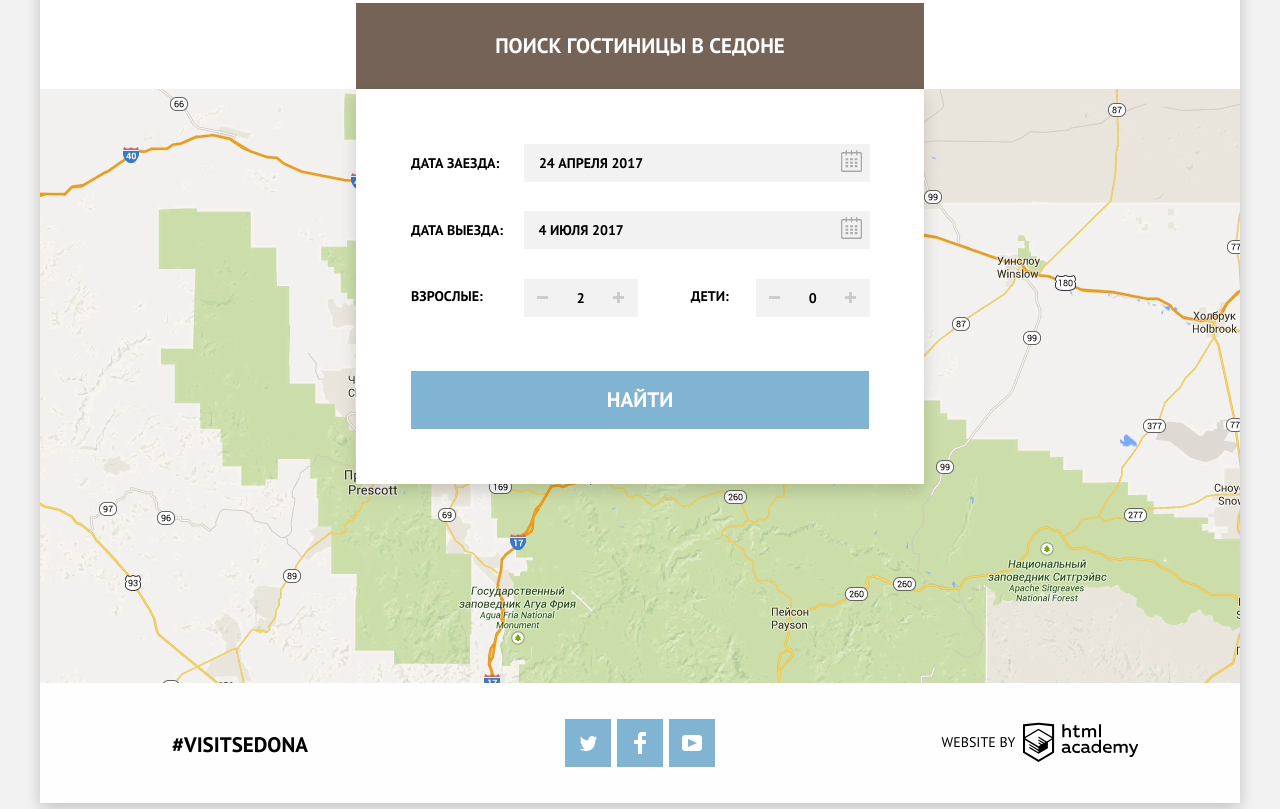
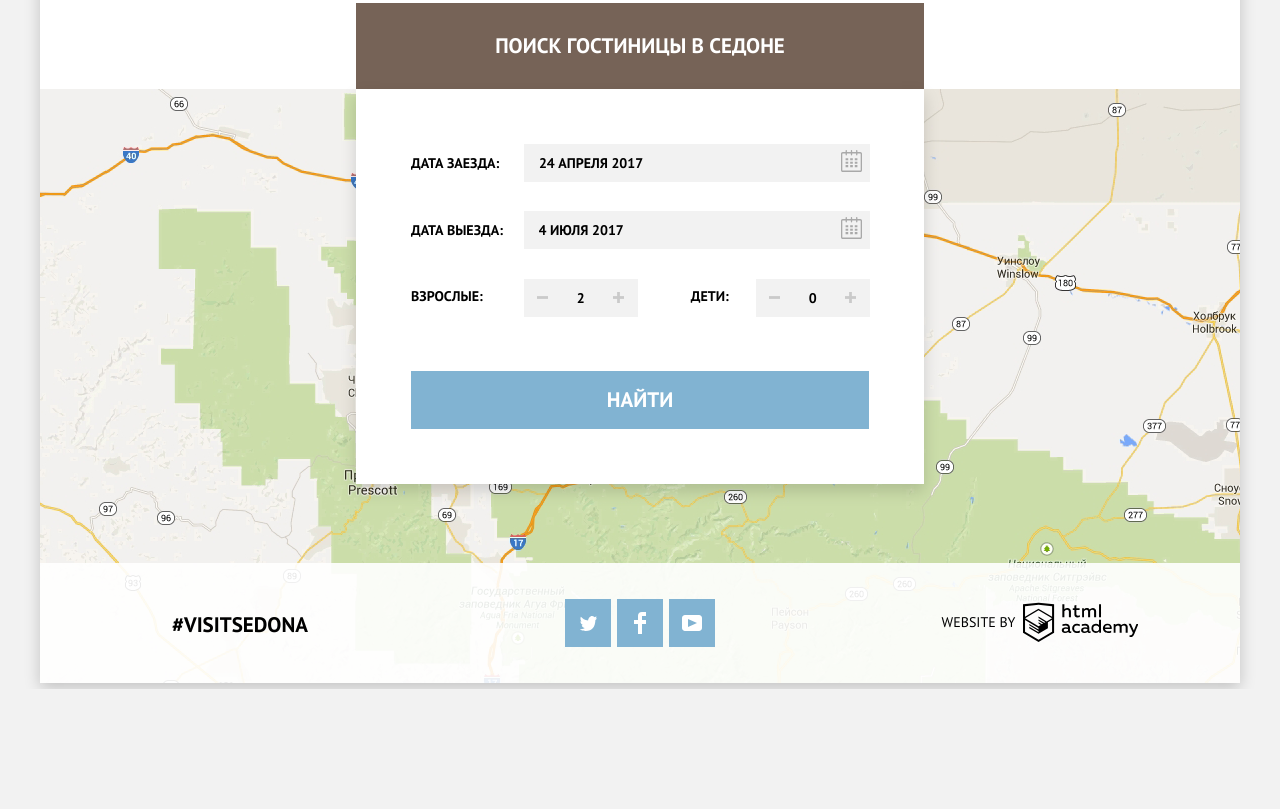
Before and after one commit to kyoiinu/883485-sedona-26, a plain HTML site: page index.html in a window 1280 px wide. Shown: the part 1010-1819 px from the top of the page. After the commit the page ends 1699 px from the top, so only its background shows below. Drawn offline with Linux system fonts and the light colour scheme.

Commit message:
Update index.html

```diff
--- a/index.html
+++ b/index.html
@@ -89,7 +89,7 @@
         <img src="img/map.png" alt="США, Штат Аризона, Город Седона">
       </section>
    </main>
-     <footer class="footer">
+     <footer class="footer index-footer">
       <div class="box"><p>#visitSEDONA</p></div>
       <div class="box"><ul class="social-media">
         <li>
```
